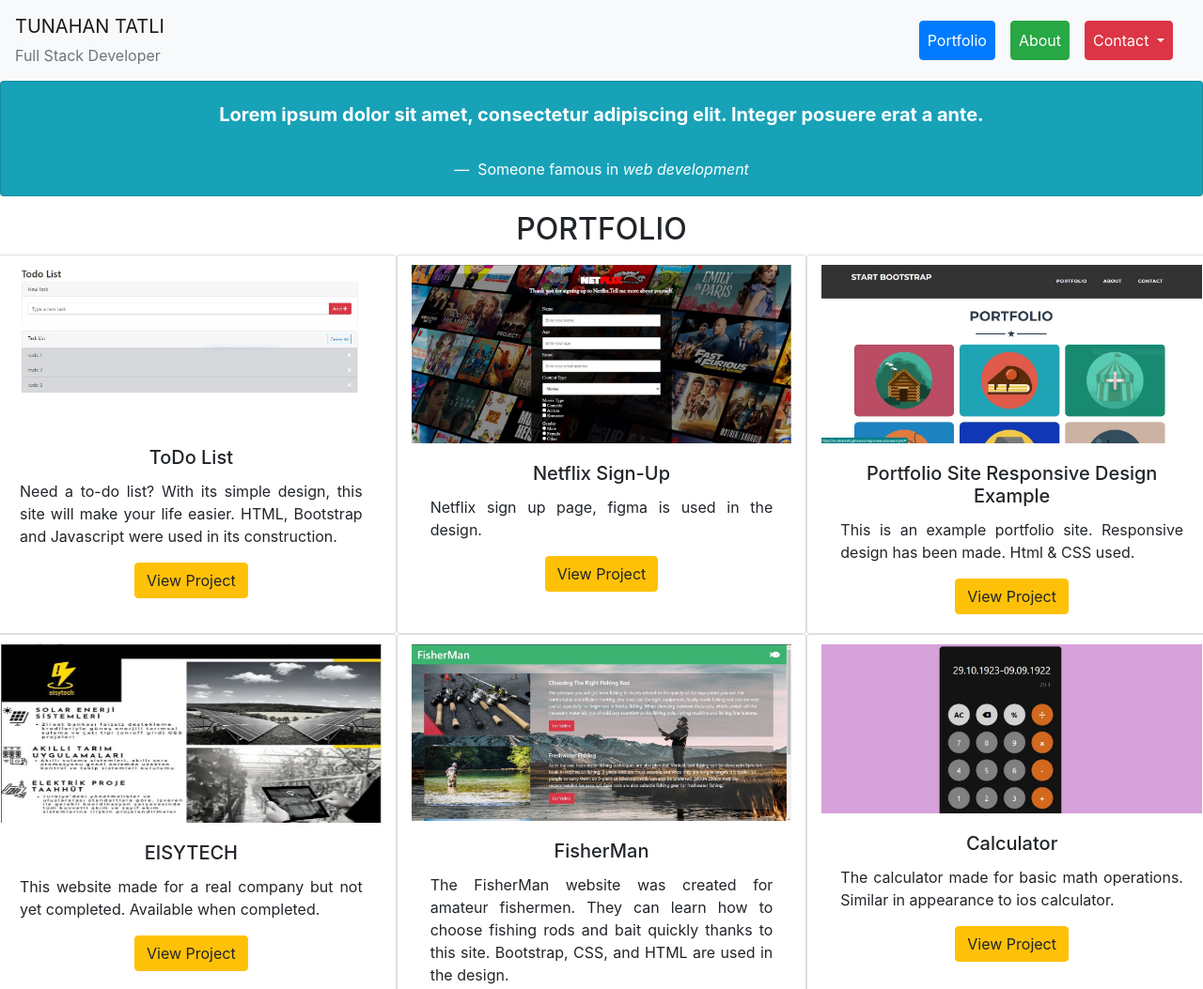
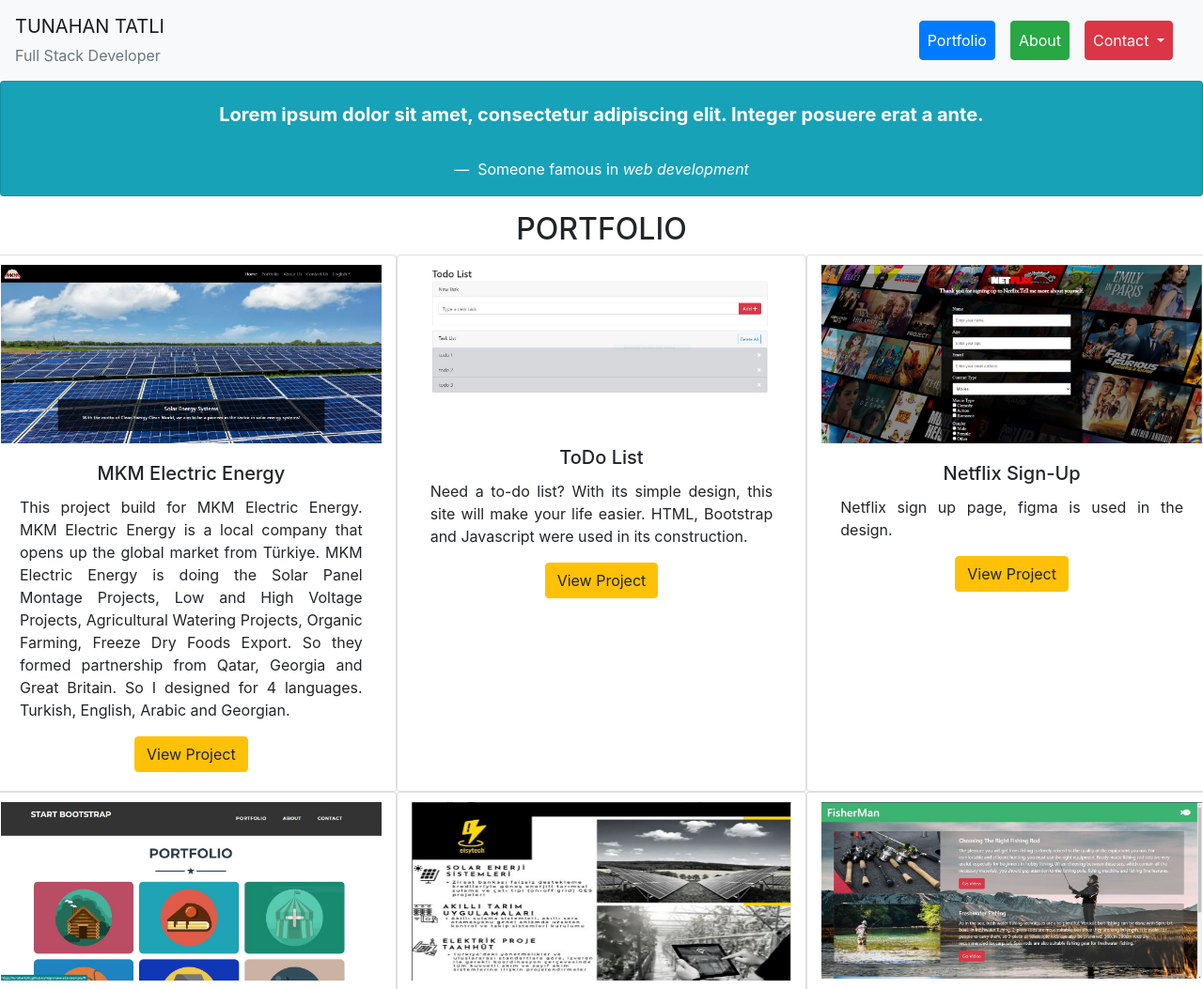
Before and after one commit to tunahantatli/tatlitunahan, a plain HTML site: page index.html in a window 1280 px wide. Shown: the top 1053 px of the page at 94% size. Drawn offline with nearby package versions, Linux system fonts and the light colour scheme.

Commit message:
commt-12-2022

```diff
--- a/index.html
+++ b/index.html
@@ -139,6 +139,30 @@
       </div>
 
       <div class="row g-3 text-center">
+        <div class="card col-12 col-md-6 col-lg-4" style="width: 18rem">
+          <img
+            class="card-img-top"
+            src="portfolio-images/mkmelektrikenerji.jpeg"
+            alt="Project images"
+          />
+          <div class="card-body">
+            <h5 class="card-title">MKM Electric Energy</h5>
+            <p class="card-text">
+              This project build for MKM Electric Energy. MKM Electric Energy is
+              a local company that opens up the global market from Türkiye. MKM Electric Energy is doing the
+              Solar Panel Montage Projects, Low and High Voltage Projects, Agricultural Watering Projects,
+              Organic Farming, Freeze Dry Foods Export. So they formed partnership from Qatar, Georgia and Great Britain.
+              So I designed for 4 languages. Turkish, English, Arabic and Georgian.
+            </p>
+            <a
+              href="https://mkmelektrikenerji.com/"
+              target="_blank"
+              rel="noreferrer noopener"
+              class="btn btn-warning"
+              >View Project</a
+            >
+          </div>
+        </div>
         <div class="card col-12 col-md-6 col-lg-4" style="width: 18rem">
           <img
             class="card-img-top"
@@ -349,8 +373,8 @@
             I am a full stack development student at Clarusway IT School. I
             studied electronic & communication engineering before. But I
             realized that I like web development more and changed my career in
-            this direction. I've been working on frontend development for three
-            months. I guess we can call me a junior frontend developer now.
+            this direction. I've been working on frontend development for five
+            months and I am learning Backend Development now. I guess we can call me a junior frontend developer now.
             <br />
             <br />
             Hello! <br />
@@ -362,7 +386,7 @@
     </div>
 
     <footer>
-      <p>Copyright © Tunahan Tatlı 2022.</p>
+      <p>Copyright © <a href="mailto:tunahantatl@gmail.com">Tunahan Tatlı</a> 2022.</p>
     </footer>
 
     <script
--- a/style.css
+++ b/style.css
@@ -2,6 +2,9 @@
     margin: 0;
     padding: 0;
     box-sizing: content-box;
+}
+body{
+    overflow-x: hidden;
 }
 .navbar-nav .nav-item{
     margin-right: 1rem;
@@ -28,3 +31,12 @@
     text-align: center;
     padding-top: 15px;
 }
+footer a{
+    color: goldenrod;
+    text-decoration: none;
+}
+footer a:hover{
+    color: goldenrod;
+    text-decoration: none;
+    font-size: 11px;
+}
```
Also changed, not shown: portfolio-images/mkmelektrikenerji.jpeg (added).
